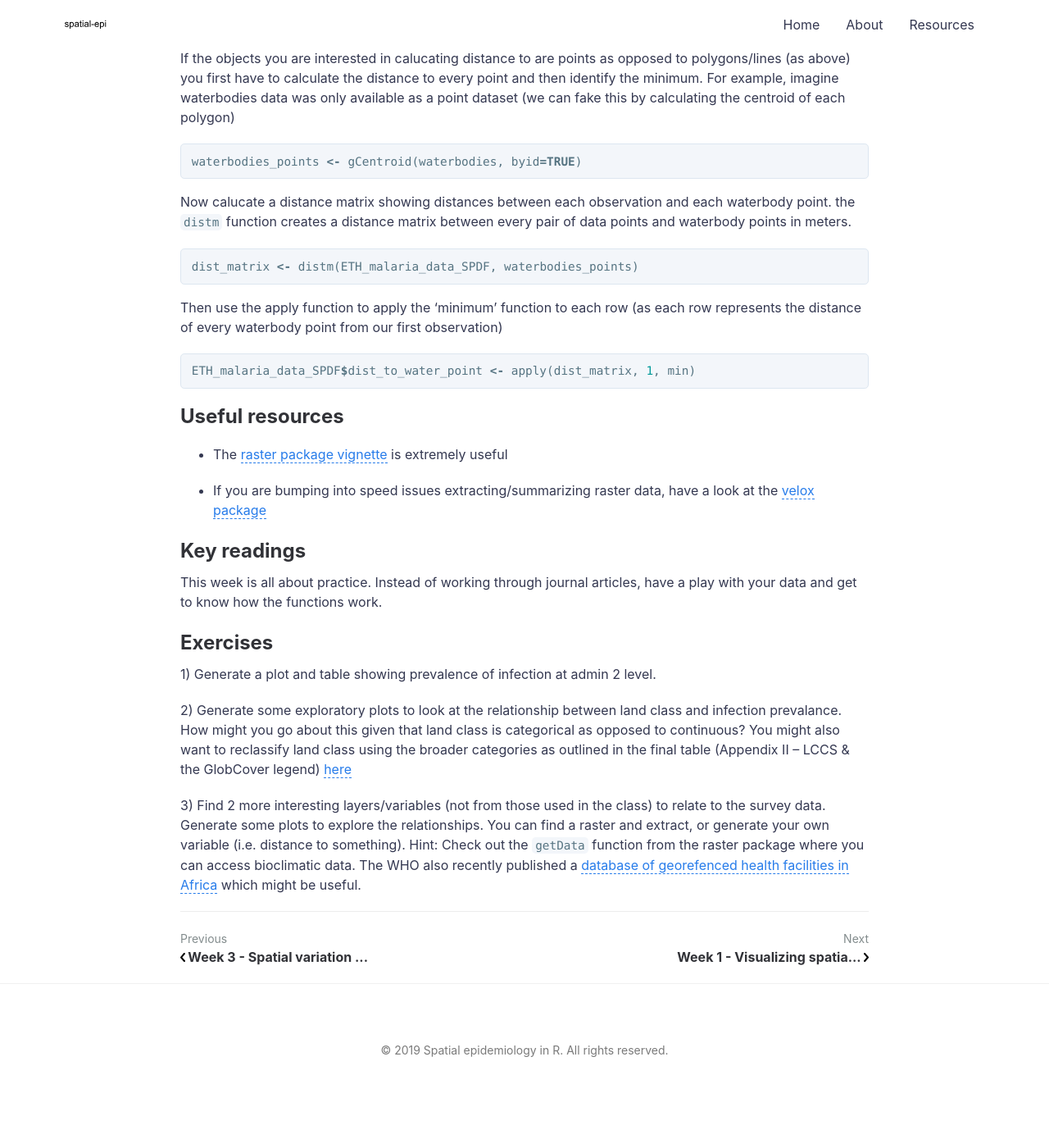
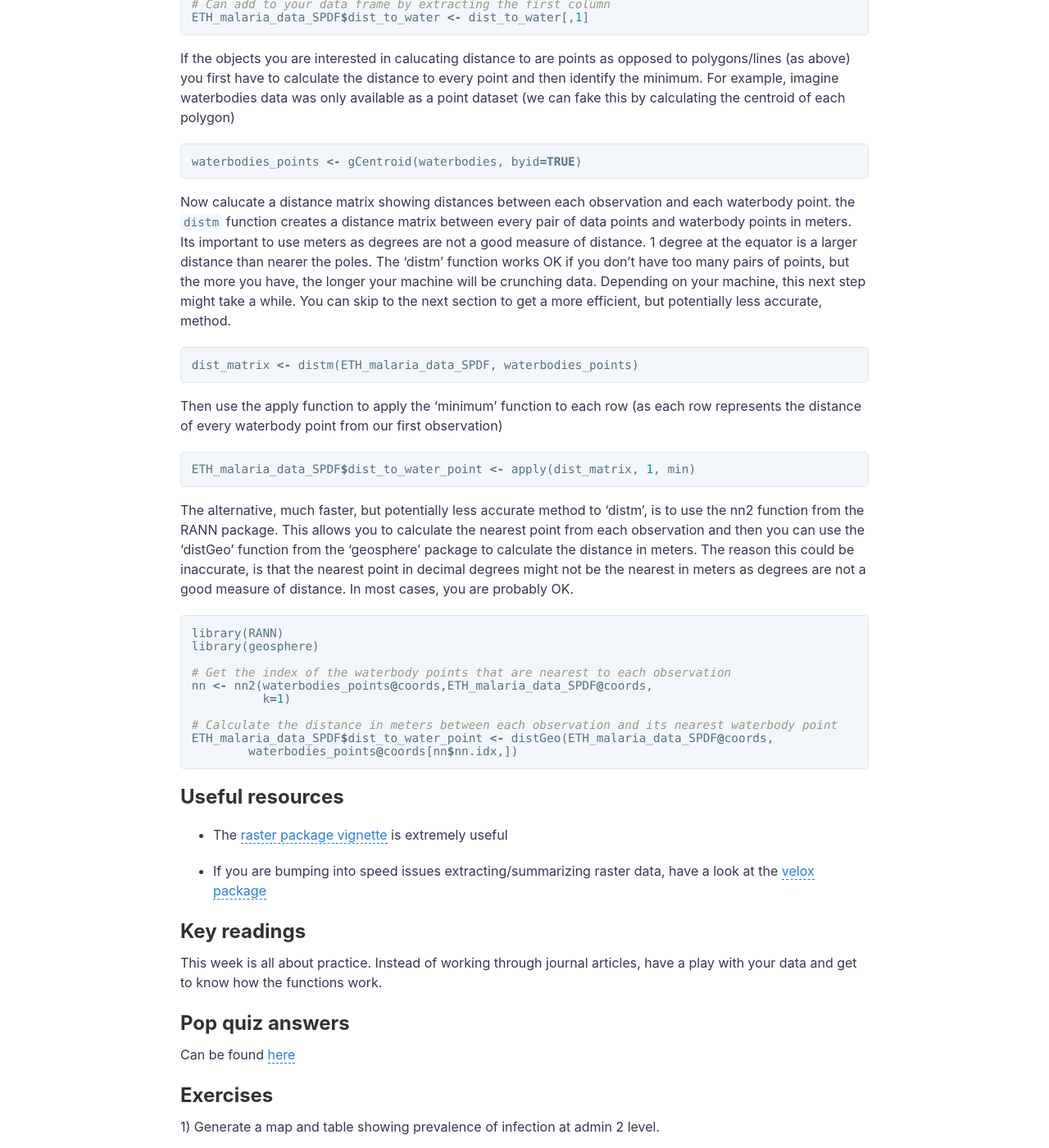
Before and after one commit to HughSt/HughSt.github.io, a Jekyll site: the page built from _posts/2017-10-15-week-2.md, in a window 1280 px wide and 1400 px high, scrolled down 15583 px. Shown: the whole window at 82% size. Built offline with Jekyll 4.4.1, drawn with Linux system fonts in a browser that asks for light colours; before the commit the page ends 16919 px from its top, so only the background shows below that; some of the changed text lies outside the part shown.

Commit message:
Updating week 2 to use RANN for nearest point

```diff
--- a/_posts/2017-10-15-week-2.md
+++ b/_posts/2017-10-15-week-2.md
@@ -582,7 +582,8 @@ waterbodies_points <- gCentroid(waterbodies, byid=TRUE)
 Now calucate a distance matrix showing distances between each
 observation and each waterbody point. the `distm` function creates a
 distance matrix between every pair of data points and waterbody points
-in meters.
+in meters. Its important to use meters as degrees are not a good measure of distance. 1 degree at the equator is a larger distance than nearer the poles. The 'distm' function works OK if you don't have too many pairs of points,
+but the more you have, the longer your machine will be crunching data. Depending on your machine, this next step might take a while. You can skip to the next section to get a more efficient, but potentially less accurate, method.
 
 {% highlight r %}
 dist_matrix <- distm(ETH_malaria_data_SPDF, waterbodies_points)
@@ -596,6 +597,21 @@ first observation)
 ETH_malaria_data_SPDF$dist_to_water_point <- apply(dist_matrix, 1, min)
 {% endhighlight %}
 
+The alternative, much faster, but potentially less accurate method to 'distm', is to use the nn2 function from the RANN package. This allows you to calculate the nearest point from each observation and then you can use the 'distGeo' function from the 'geosphere' package to calculate the distance in meters. The reason this could be inaccurate, is that the nearest point in decimal degrees might not be the nearest in meters as degrees are not a good measure of distance. In most cases, you are probably OK.
+
+{% highlight r %}
+library(RANN)
+library(geosphere)
+
+# Get the index of the waterbody points that are nearest to each observation
+nn <- nn2(waterbodies_points@coords,ETH_malaria_data_SPDF@coords,
+          k=1)
+
+# Calculate the distance in meters between each observation and its nearest waterbody point
+ETH_malaria_data_SPDF$dist_to_water_point <- distGeo(ETH_malaria_data_SPDF@coords,
+        waterbodies_points@coords[nn$nn.idx,])
+{% endhighlight %}
+
 ## Useful resources
 * The [raster package vignette](https://cran.r-project.org/web/packages/raster/vignettes/Raster.pdf) is extremely useful
 
@@ -604,8 +620,11 @@ ETH_malaria_data_SPDF$dist_to_water_point <- apply(dist_matrix, 1, min)
 ## Key readings
 This week is all about practice. Instead of working through journal articles, have a play with your data and get to know how the functions work.
 
+## Pop quiz answers
+Can be found [here](https://raw.githubusercontent.com/HughSt/HughSt.github.io/master/course_materials/week2/cheat_sheet_week2_2019.R)
+
 ## Exercises
-1) Generate a plot and table showing prevalence of infection at admin 2 level.
+1) Generate a map and table showing prevalence of infection at admin 2 level.
 
 2) Generate some exploratory plots to look at the relationship between land class and infection prevalance. How might you go about this given that land class is categorical as opposed to continuous? You might also want to reclassify land class using the broader categories as outlined in the final table (Appendix II – LCCS & the GlobCover legend) [here](http://due.esrin.esa.int/files/GLOBCOVER2009_Validation_Report_2.2.pdf)
 
```
Also changed, not shown: _posts/week2.Rmd (+15 -0 lines).
